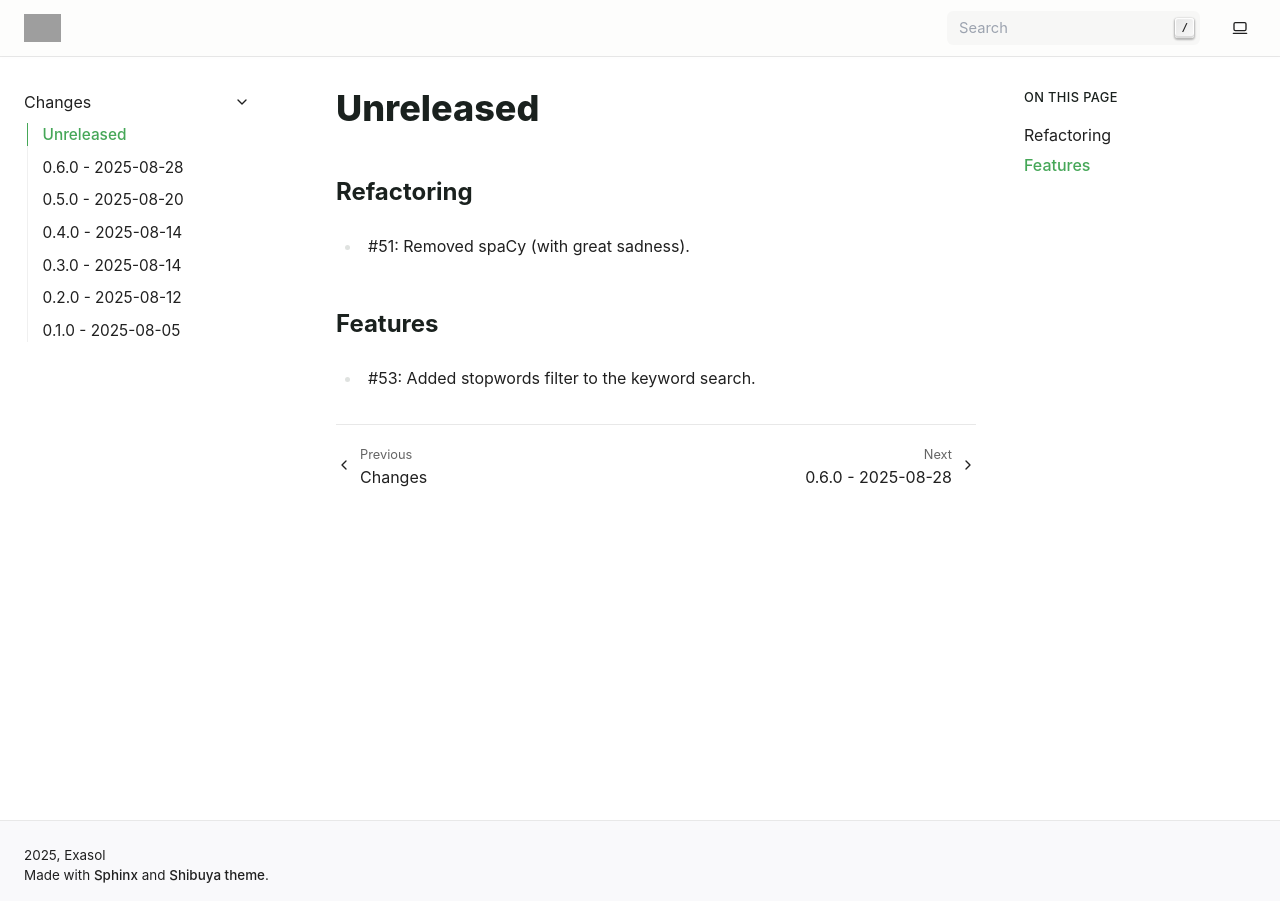
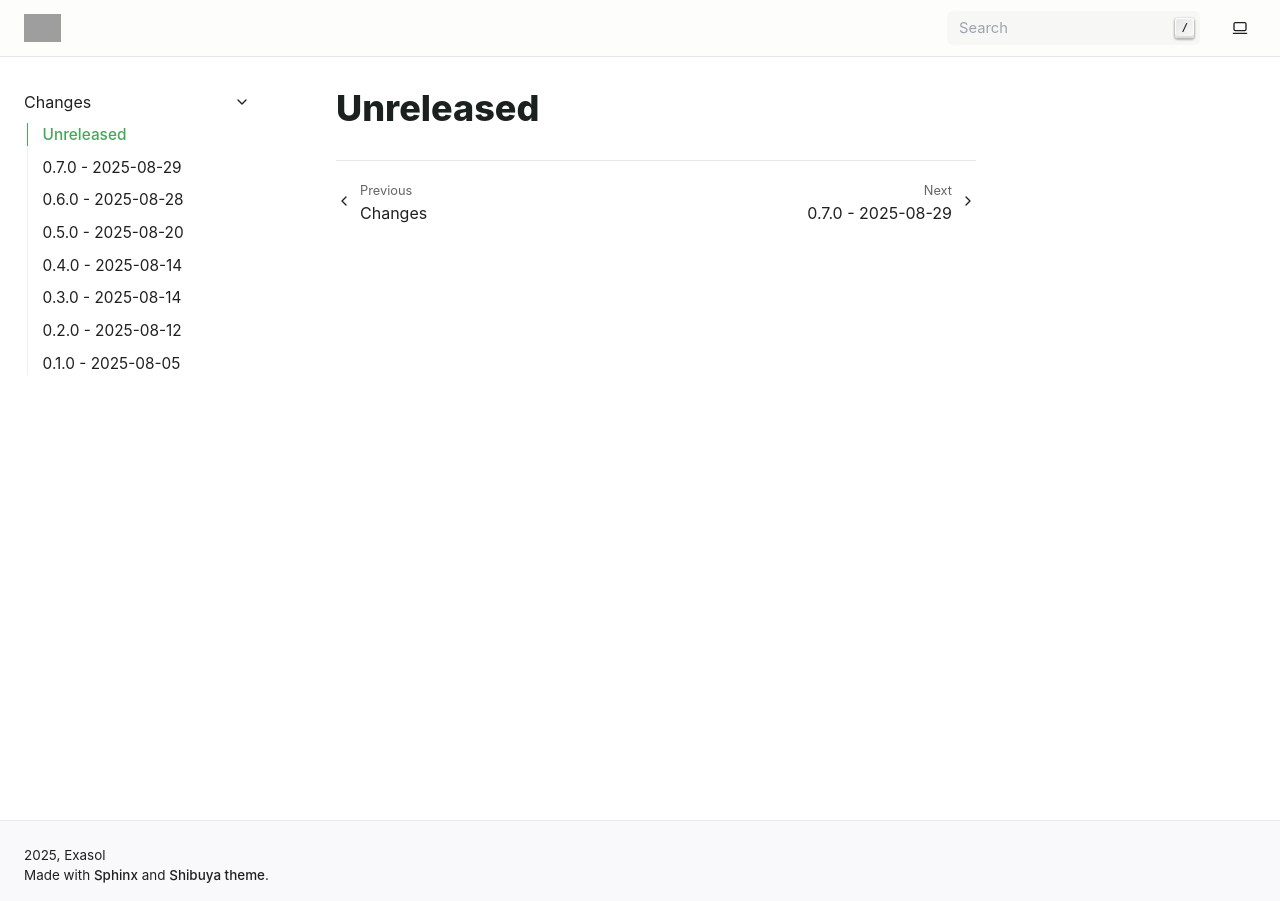
Before and after one commit to exasol/mcp-server, a Sphinx documentation site: the page built from doc/changes/unreleased.md, in a window 1280 px wide. Built offline with Sphinx 7.4.7, drawn with Linux system fonts in a browser that asks for light colours; pages that are not in the unit, such as notebooks, are missing from menus; grey boxes are pictures that could not be loaded.

Commit message:
Prepare release 0.7.0

```diff
--- a/doc/changes/unreleased.md
+++ b/doc/changes/unreleased.md
@@ -1,10 +1 @@
 # Unreleased
-
-## Refactoring
-
-* #51: Removed spaCy (with great sadness).
-
-
-## Features
-
-* #53: Added stopwords filter to the keyword search.
--- a/exasol/ai/mcp/server/version.py
+++ b/exasol/ai/mcp/server/version.py
@@ -9,7 +9,7 @@
 """
 
 MAJOR = 0
-MINOR = 6
+MINOR = 7
 PATCH = 0
 VERSION = f"{MAJOR}.{MINOR}.{PATCH}"
 __version__ = VERSION
--- a/pyproject.toml
+++ b/pyproject.toml
@@ -1,6 +1,6 @@
 [project]
 name = "exasol-mcp-server"
-version = "0.6.0"
+version = "0.7.0"
 requires-python = ">=3.10,<=3.13"   # Restriction is due to numpy
 description = "Exasol MCP Server"
 authors = [
```
Also changed, not shown: doc/changes/changelog.md (+2 -0 lines), doc/changes/changes_0.7.0.md (added, +21 -0 lines).
